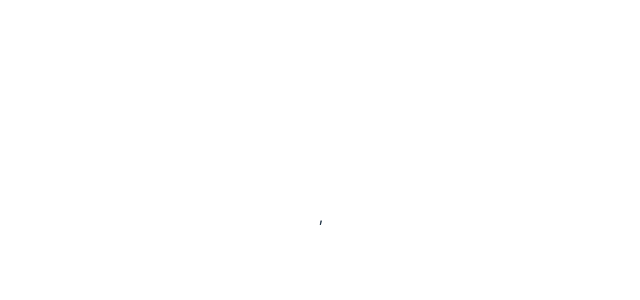
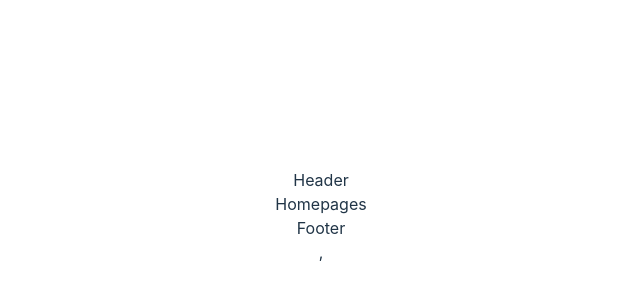
Before and after one commit to trungpc2108/test_code, a React (Vite) app: page /home in a window 1280 px wide. Before the commit this address had no page. Shown: the part 184-484 px from the top of the page, without its empty margins (319-959 px from the left). Built offline with nearby package versions, Linux system fonts and the light colour scheme.

Commit message:
conflict

```diff
--- a/src/App.tsx
+++ b/src/App.tsx
@@ -2,13 +2,21 @@
 import { Route, Routes } from 'react-router-dom'
 import './App.css'
 import Layout from './components/layout'
+import Homepages from './components/homepages'
+import CartPage from './components/cartPage'
 
 function App() {
 
   return (
     <>
       <Routes >
-        <Route path='' element={<Layout />}></Route>
+        <Route path='' element={<Layout />}>
+          <Route path='home' element={<Homepages />} />
+          <Route path='cart' element={<CartPage />} />
+          <Route path='cart' element={<CartPage />} />
+          <Route path='cart' element={<CartPage />} />
+          <Route path='cart' element={<CartPage />} />
+        </Route>
       </Routes>
     </>
   )
--- /dev/null
+++ b/src/components/cartPage.tsx
@@ -0,0 +1,9 @@
+import React from 'react'
+
+const CartPage = () => {
+  return (
+    <div>CartPage</div>
+  )
+}
+
+export default CartPage
--- /dev/null
+++ b/src/components/homepages.tsx
@@ -0,0 +1,9 @@
+import React from 'react'
+
+const Homepages = () => {
+  return (
+    <div>Homepages</div>
+  )
+}
+
+export default Homepages
```
